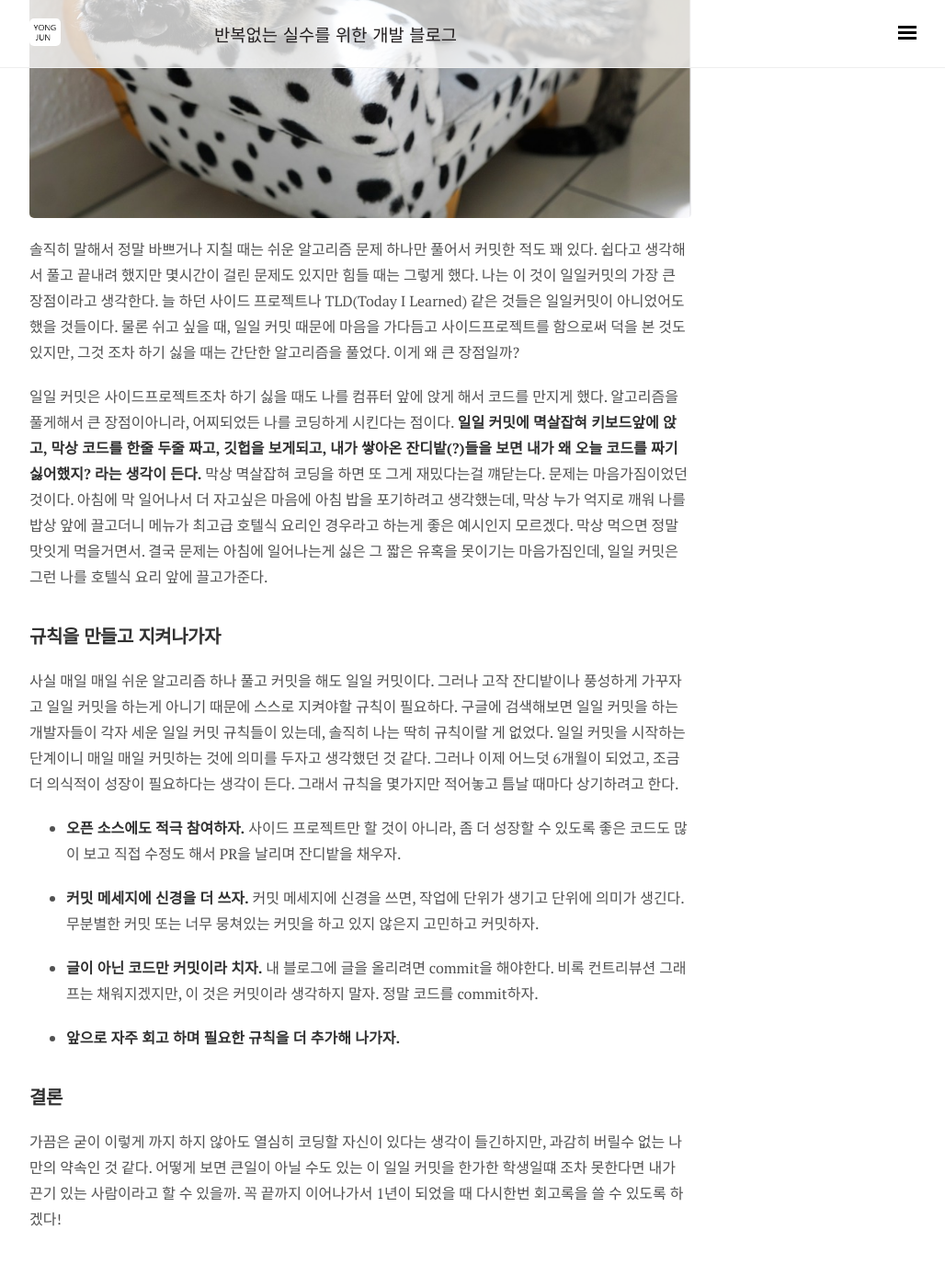
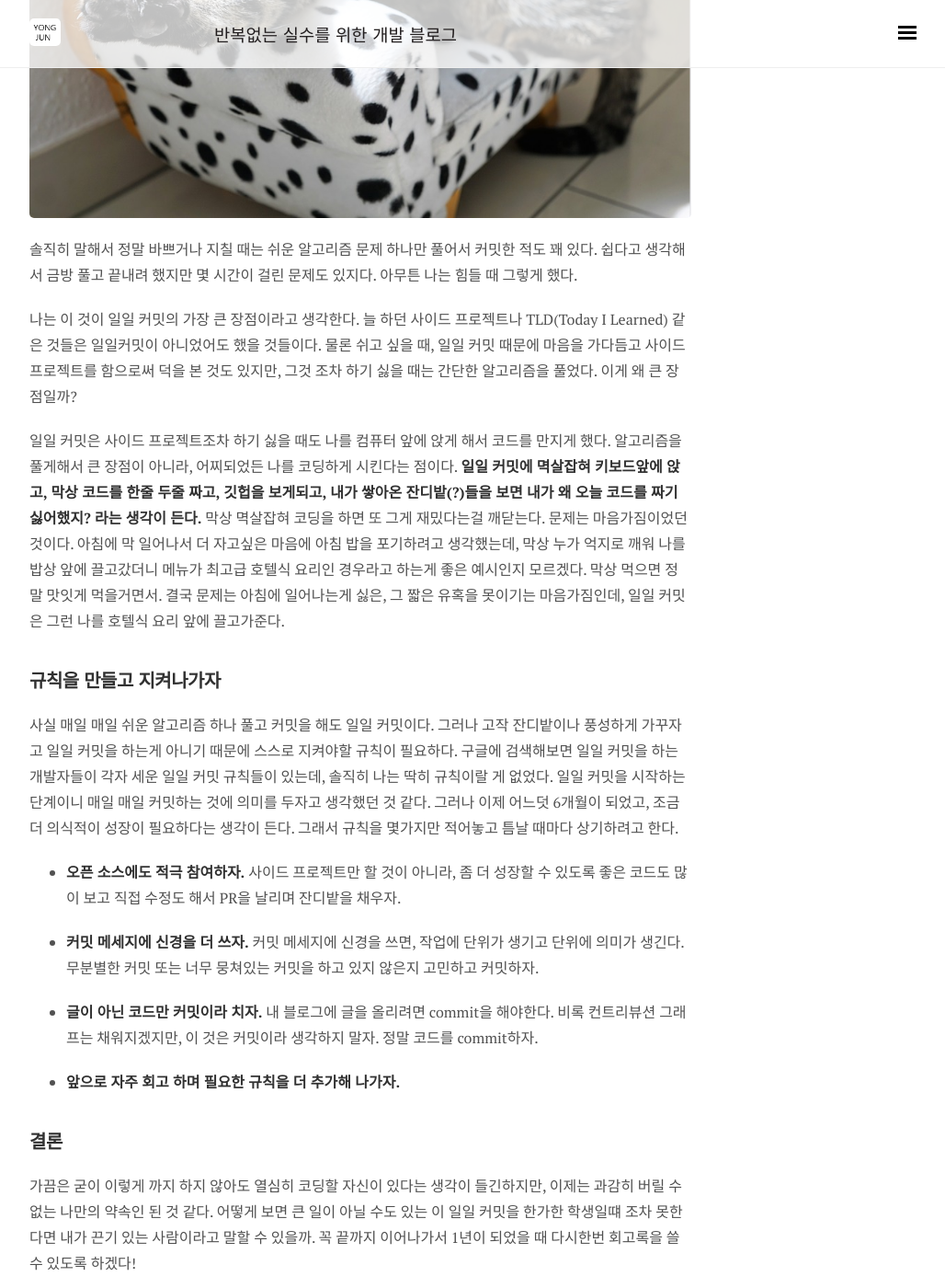
Before and after one commit to wooooooak/wooooooak.github.io, a Jekyll site: the page built from _posts/2018-12-2-일일커밋회고.md, in a window 1280 px wide and 1400 px high, scrolled down 1944 px. Shown: the whole window at 92% size, without its empty margins (248-1276 px from the left). Built offline with Jekyll 4.4.1, drawn with Linux system fonts in a browser that asks for light colours; nearby versions of some CDN libraries; some web fonts are replaced; comment, search, counter and statistics services are not loaded.

Commit message:
일일커밋회고 오타 수정

```diff
--- a/_posts/2018-12-2-일일커밋회고.md
+++ b/_posts/2018-12-2-일일커밋회고.md
@@ -23,9 +23,11 @@ comments: true
 
 ![lazy_cat](/public/img/blabla/lazyCat.PNG)
 
-솔직히 말해서 정말 바쁘거나 지칠 때는 쉬운 알고리즘 문제 하나만 풀어서 커밋한 적도 꽤 있다. 쉽다고 생각해서 풀고 끝내려 했지만 몇시간이 걸린 문제도 있지만 힘들 때는 그렇게 했다. 나는 이 것이 일일커밋의 가장 큰 장점이라고 생각한다. 늘 하던 사이드 프로젝트나 TLD(Today I Learned) 같은 것들은 일일커밋이 아니었어도 했을 것들이다. 물론 쉬고 싶을 때, 일일 커밋 때문에 마음을 가다듬고 사이드프로젝트를 함으로써 덕을 본 것도 있지만, 그것 조차 하기 싫을 때는 간단한 알고리즘을 풀었다. 이게 왜 큰 장점일까?
+솔직히 말해서 정말 바쁘거나 지칠 때는 쉬운 알고리즘 문제 하나만 풀어서 커밋한 적도 꽤 있다. 쉽다고 생각해서 금방 풀고 끝내려 했지만 몇 시간이 걸린 문제도 있지다. 아무튼 나는 힘들 때 그렇게 했다.
 
-일일 커밋은 사이드프로젝트조차 하기 싫을 때도 나를 컴퓨터 앞에 앉게 해서 코드를 만지게 했다. 알고리즘을 풀게해서 큰 장점이아니라, 어찌되었든 나를 코딩하게 시킨다는 점이다. **일일 커밋에 멱살잡혀 키보드앞에 앉고, 막상 코드를 한줄 두줄 짜고, 깃헙을 보게되고, 내가 쌓아온 잔디밭(?)들을 보면 내가 왜 오늘 코드를 짜기 싫어했지? 라는 생각이 든다.** 막상 멱살잡혀 코딩을 하면 또 그게 재밌다는걸 꺠닫는다. 문제는 마음가짐이었던 것이다. 아침에 막 일어나서 더 자고싶은 마음에 아침 밥을 포기하려고 생각했는데, 막상 누가 억지로 깨워 나를 밥상 앞에 끌고더니 메뉴가 최고급 호텔식 요리인 경우라고 하는게 좋은 예시인지 모르겠다. 막상 먹으면 정말 맛잇게 먹을거면서. 결국 문제는 아침에 일어나는게 싫은 그 짧은 유혹을 못이기는 마음가짐인데, 일일 커밋은 그런 나를 호텔식 요리 앞에 끌고가준다.
+나는 이 것이 일일 커밋의 가장 큰 장점이라고 생각한다. 늘 하던 사이드 프로젝트나 TLD(Today I Learned) 같은 것들은 일일커밋이 아니었어도 했을 것들이다. 물론 쉬고 싶을 때, 일일 커밋 때문에 마음을 가다듬고 사이드프로젝트를 함으로써 덕을 본 것도 있지만, 그것 조차 하기 싫을 때는 간단한 알고리즘을 풀었다. 이게 왜 큰 장점일까?
+
+일일 커밋은 사이드 프로젝트조차 하기 싫을 때도 나를 컴퓨터 앞에 앉게 해서 코드를 만지게 했다. 알고리즘을 풀게해서 큰 장점이 아니라, 어찌되었든 나를 코딩하게 시킨다는 점이다. **일일 커밋에 멱살잡혀 키보드앞에 앉고, 막상 코드를 한줄 두줄 짜고, 깃헙을 보게되고, 내가 쌓아온 잔디밭(?)들을 보면 내가 왜 오늘 코드를 짜기 싫어했지? 라는 생각이 든다.** 막상 멱살잡혀 코딩을 하면 또 그게 재밌다는걸 깨닫는다. 문제는 마음가짐이었던 것이다. 아침에 막 일어나서 더 자고싶은 마음에 아침 밥을 포기하려고 생각했는데, 막상 누가 억지로 깨워 나를 밥상 앞에 끌고갔더니 메뉴가 최고급 호텔식 요리인 경우라고 하는게 좋은 예시인지 모르겠다. 막상 먹으면 정말 맛잇게 먹을거면서. 결국 문제는 아침에 일어나는게 싫은, 그 짧은 유혹을 못이기는 마음가짐인데, 일일 커밋은 그런 나를 호텔식 요리 앞에 끌고가준다.
 
 ## 규칙을 만들고 지켜나가자
 사실 매일 매일 쉬운 알고리즘 하나 풀고 커밋을 해도 일일 커밋이다. 그러나 고작 잔디밭이나 풍성하게 가꾸자고 일일 커밋을 하는게 아니기 때문에 스스로 지켜야할 규칙이 필요하다. 구글에 검색해보면 일일 커밋을 하는 개발자들이 각자 세운 일일 커밋 규칙들이 있는데, 솔직히 나는 딱히 규칙이랄 게 없었다. 일일 커밋을 시작하는 단계이니 매일 매일 커밋하는 것에 의미를 두자고 생각했던 것 같다. 그러나 이제 어느덧 6개월이 되었고, 조금더 의식적이 성장이 필요하다는 생각이 든다. 그래서 규칙을 몇가지만 적어놓고 틈날 때마다 상기하려고 한다.
@@ -40,4 +42,4 @@ comments: true
 - **앞으로 자주 회고 하며 필요한 규칙을 더 추가해 나가자.**
 
 ## 결론
-가끔은 굳이 이렇게 까지 하지 않아도 열심히 코딩할 자신이 있다는 생각이 들긴하지만, 과감히 버릴수 없는 나만의 약속인 것 같다. 어떻게 보면 큰일이 아닐 수도 있는 이 일일 커밋을 한가한 학생일떄 조차 못한다면 내가 끈기 있는 사람이라고 할 수 있을까. 꼭 끝까지 이어나가서 1년이 되었을 때 다시한번 회고록을 쓸 수 있도록 하겠다!
+가끔은 굳이 이렇게 까지 하지 않아도 열심히 코딩할 자신이 있다는 생각이 들긴하지만, 이제는 과감히 버릴 수 없는 나만의 약속인 된 것 같다. 어떻게 보면 큰 일이 아닐 수도 있는 이 일일 커밋을 한가한 학생일떄 조차 못한다면 내가 끈기 있는 사람이라고 말할 수 있을까. 꼭 끝까지 이어나가서 1년이 되었을 때 다시한번 회고록을 쓸 수 있도록 하겠다!
```
